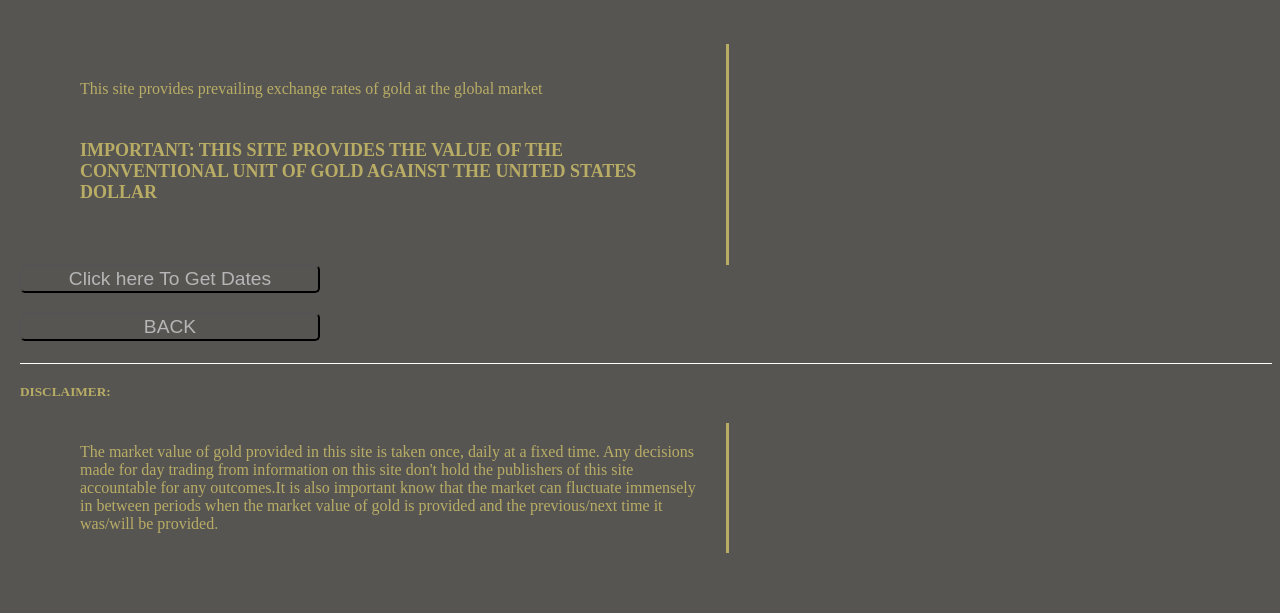
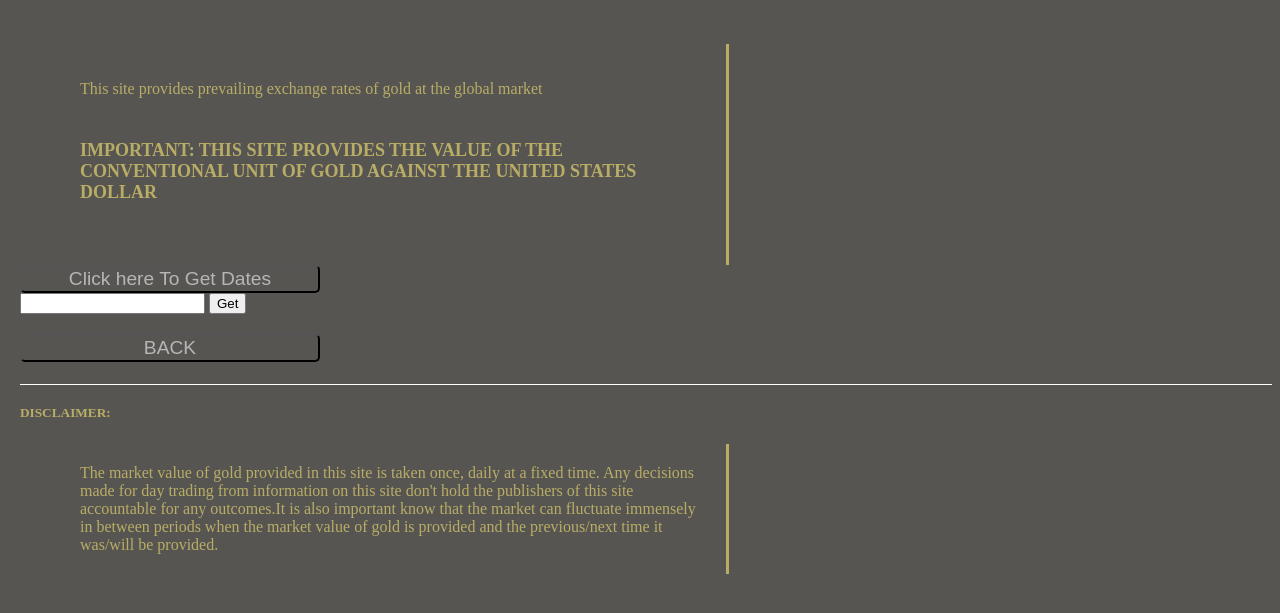
Before and after one commit to programann/Phase-1-project, a plain HTML site: page index.html in a window 1280 px wide. Shown: the part 89-702 px from the top of the page. Drawn offline with Linux system fonts and the light colour scheme; no server answers.

Commit message:
phase-1 project

```diff
--- a/index.html
+++ b/index.html
@@ -18,6 +18,10 @@
     <div id="apicontainer">
         <!-- Button For getting the dates -->
         <button id="date-get">Click here To Get Dates</button>
+        <form id="value-comments">
+            <input type="text" placeholder="" onchange="//console.log(this.value)">
+            <input type="button" value="Get">
+        </form>
         <!-- This is where the dates will come in -->
         <div id="apicontent"></div>
     </div>
--- a/index.js
+++ b/index.js
@@ -24,7 +24,7 @@ document.addEventListener("DOMContentLoaded", () => {
             container.appendChild(dateParagraph);
             // creating a paragraph where the value of gold will be displayed
             let valueParagraph = document.createElement('p');
-            valueParagraph.style.display = 'none'; // Initially hide cena
+            valueParagraph.style.display = 'none'; // Initially hide value
             valueParagraph.innerText =`value of gold in dollars: ${item.cena}`;
             container.appendChild(valueParagraph);
 
```
